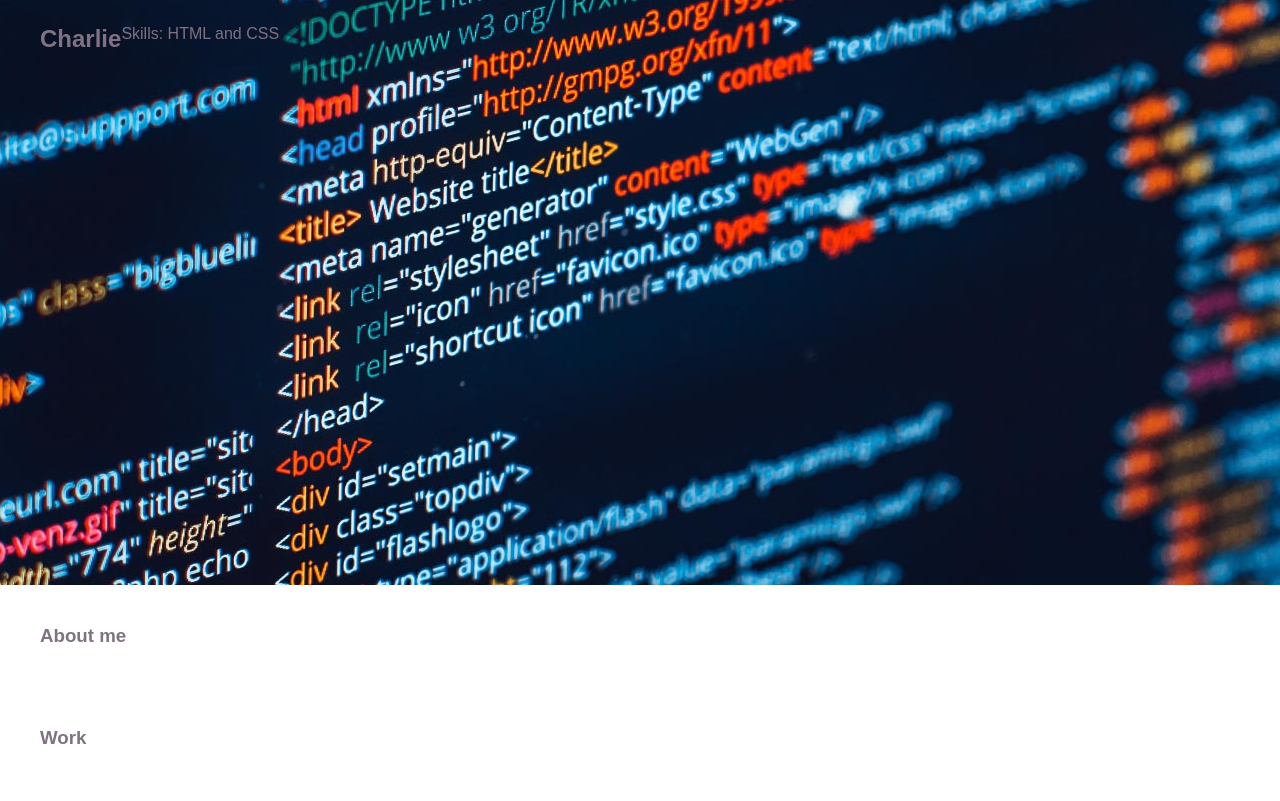
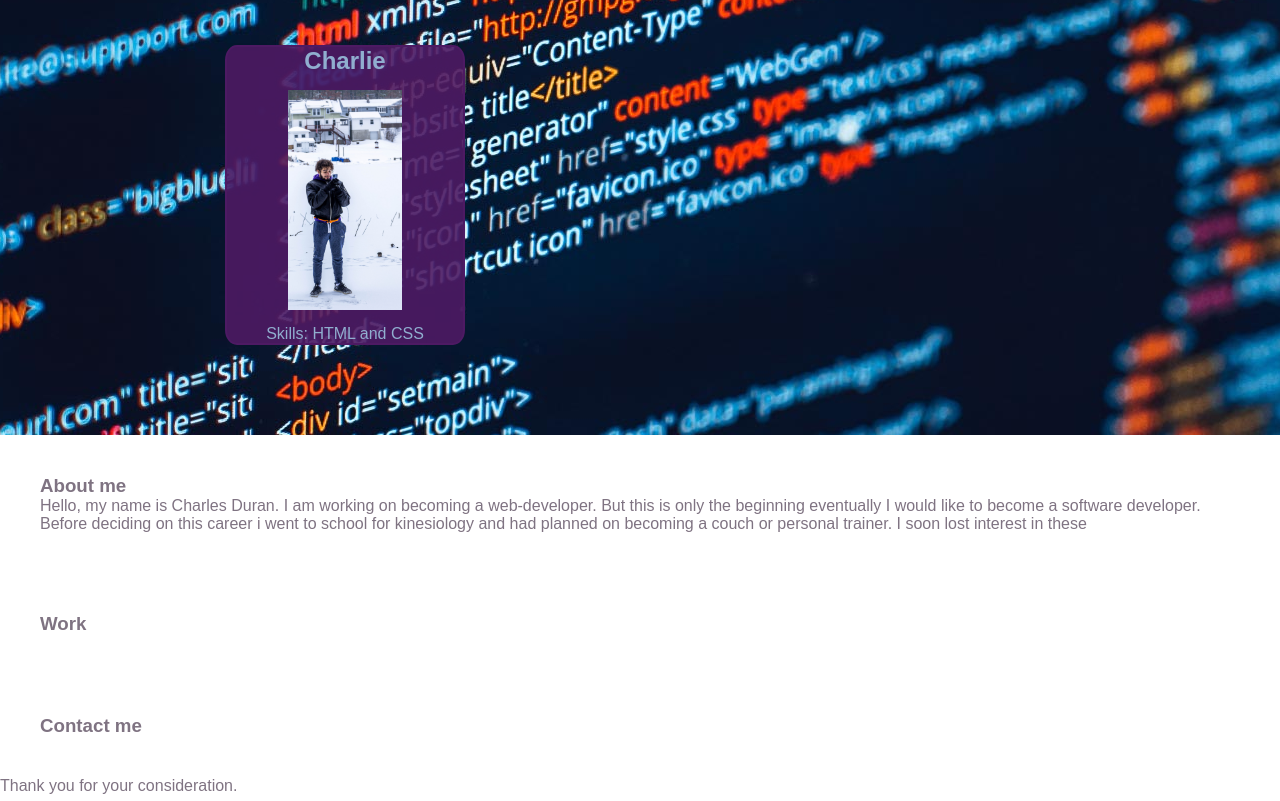
Before and after one commit to 4Charlie4/Charles-Portfolio, a plain HTML site: page index.html in a window 1280 px wide. Shown: the part 65-866 px from the top of the page. Drawn offline with Linux system fonts and the light colour scheme.

Commit message:
added img of myself finalizing hero

```diff
--- a/Assets/css/style.css
+++ b/Assets/css/style.css
@@ -1,3 +1,9 @@
+:root {
+    --primary-color: #4D1A63;
+    --secondary-color: #90AECF;
+    --tertiary-color: #7F7382;
+}
+
 *{
     box-sizing: border-box;
     margin: 0;
@@ -5,7 +11,7 @@
 }
 
 body {
-    color: #7F7382;
+    color: var(--tertiary-color);
     font-family: Arial, Helvetica, sans-serif
 }
 /* responsive header add sticky should follow page later */
@@ -13,7 +19,7 @@ header {
     display:flex;
     justify-content: space-between;
     align-items: center;
-    background-color: #4D1A63;
+    background-color: var(--primary-color);
     flex-wrap: wrap;
     position:sticky;
 }
@@ -45,7 +51,7 @@ header nav ul {
 /* background of nav elements should change colors now when hover over */
 .nav-list a:hover {
     background: #90AECF;
-    color: #4D1A63;
+    color: var(--primary-color);
     border-radius: 25px;
 }
 /* makes sections easier to style */
@@ -54,18 +60,47 @@ section {
 }
 /* Hero image and size */
 .hero {
-background-image: url(/assets/image/hero.jpg);
-background-position: center;
-display: flex;
-justify-content: flex-start;
-flex-wrap: wrap;
-height: 600px;
+    background-image: url(/assets/image/hero.jpg);
+    background-position: center;
+    display: flex;
+    flex-wrap: wrap;
+    height: 450px;
+}
+/* container with img of me */
+
+.hero-box {
+    display: flex;
+    flex-wrap: wrap;
+    justify-content: space-between;
+    align-items: center;
+    flex-direction: column;
+    height: 300px;
+    width: 20%;
+    margin: 20px 0px 0px 185px;
+    border: 2px solid var(--primary-color);
+    border-radius: 5%;
+    background-color: rgba(77, 26, 99, 0.9);
 }
 
-.hero h2 {
-    height: 100px;
-    width
+.hero-h2 {
+    color: var(--secondary-color);
 }
+
+.me-img {
+    max-height: 220px;
+    max-width: 200px;
+}
+
+figure img {
+    max-width: 100%;
+    max-height: 100%;
+}
+
+.hero-p {
+    color: var(--secondary-color);
+}
+
+
 
 /* mobile responsiveness */
 @media screen and (max-width: 980px) {
--- a/index.html
+++ b/index.html
@@ -27,13 +27,23 @@
 
 <!--Hero-->
     <Section class="hero">
-        <h2>Charlie</h2>
-        <p>Skills: HTML and CSS</p>
-        <img src: />
+      <div class="hero-box">
+        <div class="hero-h2">
+            <h2>Charlie</h2>
+        </div>
+        <figure class="me-img">
+            <img src="./assets/image/me.jpg" />
+        </figure>
+        <div class="hero-p">
+            <p>Skills: HTML and CSS</p>
+        </div>
+        </div>
+      </div>
     </Section>
 <!--About me-->
     <section id="about-me">
         <h3>About me</h3>
+        <p>Hello, my name is Charles Duran. I am working on becoming a web-developer. But this is  only the beginning eventually I would like to become a software developer. Before deciding on this career i went to school  for kinesiology and had planned on becoming a couch or personal trainer. I soon lost interest in these</p>
     </section>
 <!--Work-->
     <section id="work">
```
Also changed, not shown: Assets/image/me.jpg (added).
